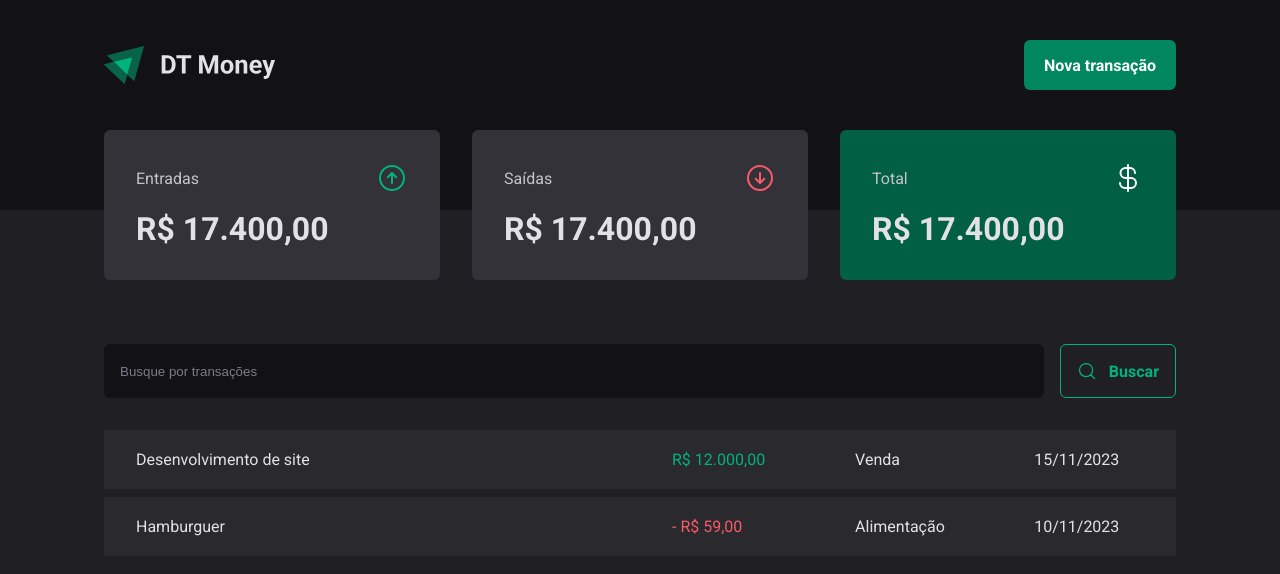
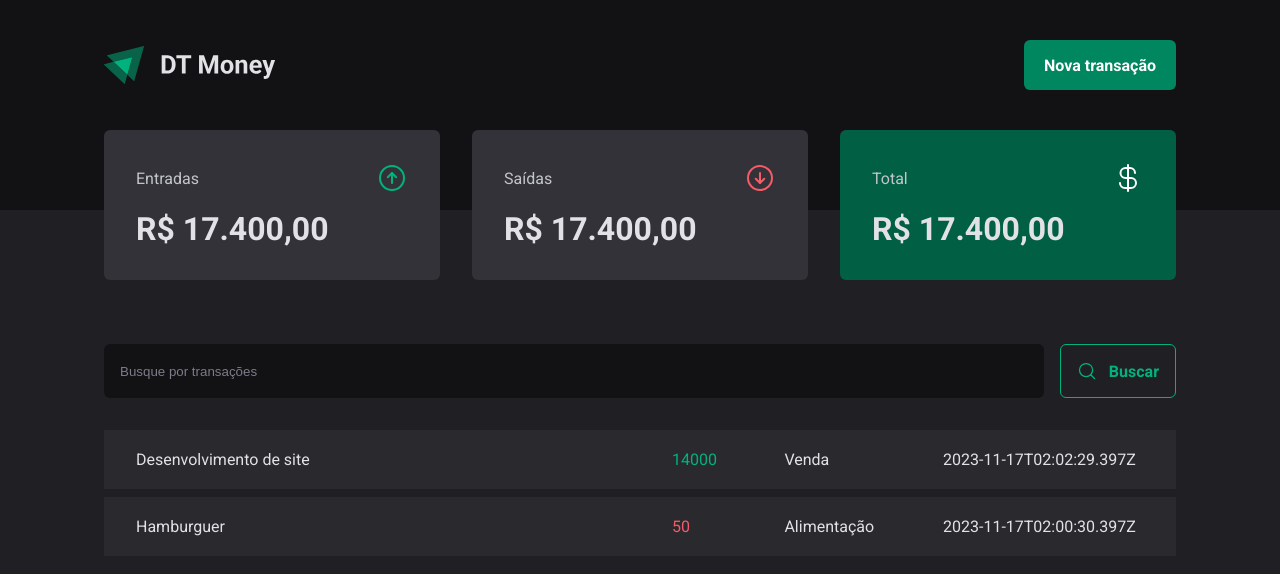
Before and after one commit to VitorCruz78/DT-Money, a React (Vite) app in the folder dt-money/: page / in a window 1280 px wide. Shown: the top 574 px of the page. Built offline with nearby package versions, Linux system fonts and the light colour scheme; data requests are answered from the project's data file.

Commit message:
Primeira requisição http

```diff
--- a/dt-money/src/pages/Transactions.tsx
+++ b/dt-money/src/pages/Transactions.tsx
@@ -1,9 +1,32 @@
+import { useEffect, useState } from "react";
 import { Header } from "../components/Header";
 import { Summary } from "../components/Summary";
 import { SearchForm } from "./components/SearchForm";
 import { PriceHighlight, TransactionsContainer, TransactionsTable } from "./styles";
 
+interface Transaction {
+    id: number
+    description: string
+    type: 'income' | 'outcome'
+    price: number
+    category: string
+    createdAt: string
+}
+
 export function Transactions() {
+    const [transactions, setTransactions] = useState<Transaction[]>([])
+
+    async function loadTransaction() {
+        const response = await fetch('http://localhost:3000/transactions')
+        const data = await response.json()
+
+        setTransactions(data)
+    }
+
+    useEffect(() => {
+        loadTransaction()
+    }, [])
+
     return (
         <div>
             <Header />
@@ -14,19 +37,17 @@
 
                 <TransactionsTable>
                     <tbody>
-                        <tr>
-                            <td width="50%">Desenvolvimento de site</td>
-                            <td><PriceHighlight variant="income">R$ 12.000,00</PriceHighlight>
-                            </td>
-                            <td>Venda</td>
-                            <td>15/11/2023</td>
-                        </tr>
-                        <tr>
-                            <td width="50%">Hamburguer</td>
-                            <td><PriceHighlight variant="outcome">- R$ 59,00</PriceHighlight></td>
-                            <td>Alimentação</td>
-                            <td>10/11/2023</td>
-                        </tr>
+                        {transactions.map(transaction => {
+                            return (
+                                <tr key={transaction.id}>
+                                    <td width="50%">{transaction.description}</td>
+                                    <td><PriceHighlight variant={transaction.type}>{transaction.price}</PriceHighlight>
+                                    </td>
+                                    <td>{transaction.category}</td>
+                                    <td>{transaction.createdAt}</td>
+                                </tr>
+                            )
+                        })}
                     </tbody>
                 </TransactionsTable>
             </TransactionsContainer>
```
